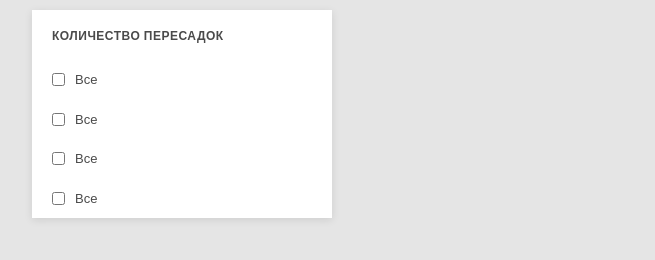
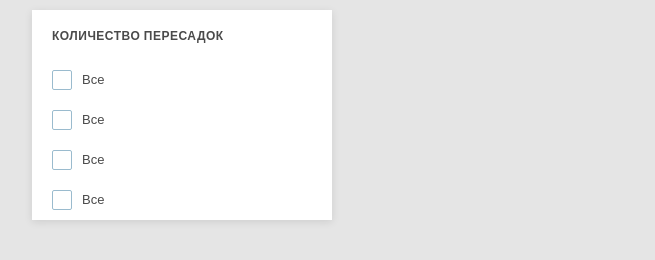
Before and after one commit to kapiernik/avia-tickets, a React (Create React App) app: page / in a window 1280 px wide. Shown: the part 179-439 px from the top of the page, without its empty margins (50-705 px from the left). Built offline with nearby package versions, Linux system fonts and the light colour scheme.

Commit message:
changed checkboxes in filter component

```diff
--- a/src/components/filter/filter.jsx
+++ b/src/components/filter/filter.jsx
@@ -1,5 +1,7 @@
 import React, { Component } from 'react';
 import styled from 'styled-components';
+import inputImage from './input.svg';
+import checkedInputImage from './checkedInput.svg';
 
 
 class Filter extends Component {
@@ -39,7 +41,19 @@ class Filter extends Component {
         `;
 
         const Input = styled.input`
+            position: absolute;
+            -webkit-appearance: none;
+            appearance: none;
+        `;
+
+        const CheckBox = styled.span`
             margin-right: 10px;
+            width: 20px;
+            height: 20px;
+            background-image: url(${inputImage});
+            input:checked + & {
+                background-image: url(${checkedInputImage});
+            }
         `;
 
         return (
@@ -50,18 +64,22 @@ class Filter extends Component {
                 <Form>
                     <Label>
                         <Input type="checkbox" />
+                        <CheckBox></CheckBox>
                         Все
                     </Label>
                     <Label>
                         <Input type="checkbox" />
+                        <CheckBox></CheckBox>
                         Все
                     </Label>
                     <Label>
                         <Input type="checkbox" />
+                        <CheckBox></CheckBox>
                         Все
                     </Label>
                     <Label>
                         <Input type="checkbox" />
+                        <CheckBox></CheckBox>
                         Все
                     </Label>
                 </Form>
```
Also changed, not shown: src/components/filter/checkedInput.svg (added), src/components/filter/input.svg (added).
